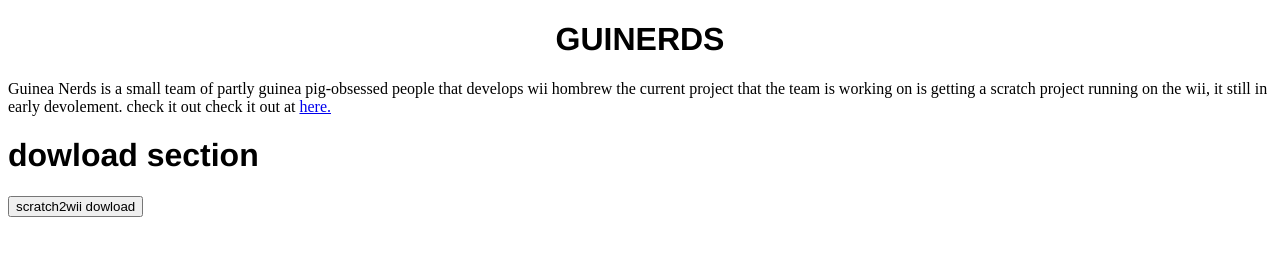
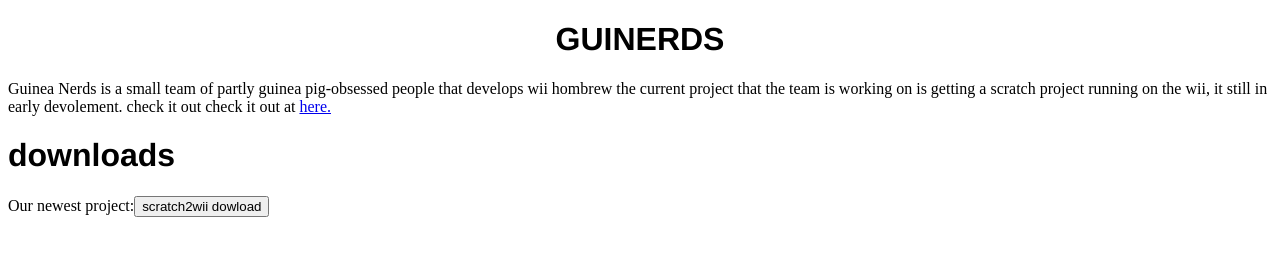
Before and after one commit to GuiNerds/GuiNerds.github.io, a plain HTML site: page docs/index.html in a window 1280 px wide. Drawn offline with Linux system fonts and the light colour scheme; a script that the page names is missing.

Commit message:
Update index.html

```diff
--- a/docs/index.html
+++ b/docs/index.html
@@ -23,9 +23,9 @@
   <script src="script.js"></script>
 </body>
 
-<h1>dowload section</h1>
+<h1>downloads</h1>
 
-<button onclick="myFunction()">scratch2wii dowload</button>
+<p3>Our newest project:</p3><button onclick="myFunction()">scratch2wii dowload</button>
 
 <script>
 function myFunction() {
```
